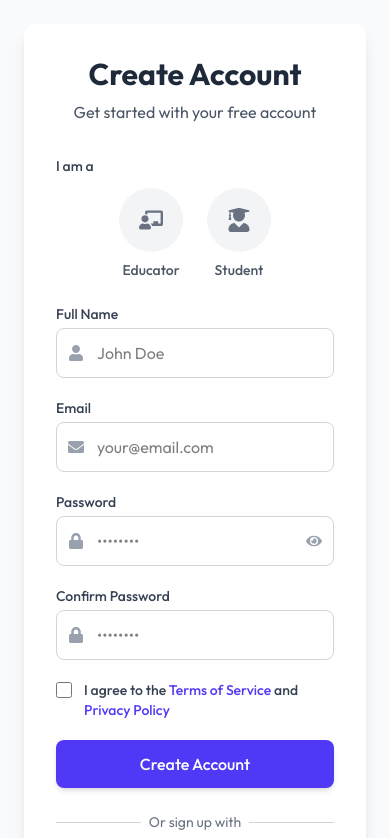
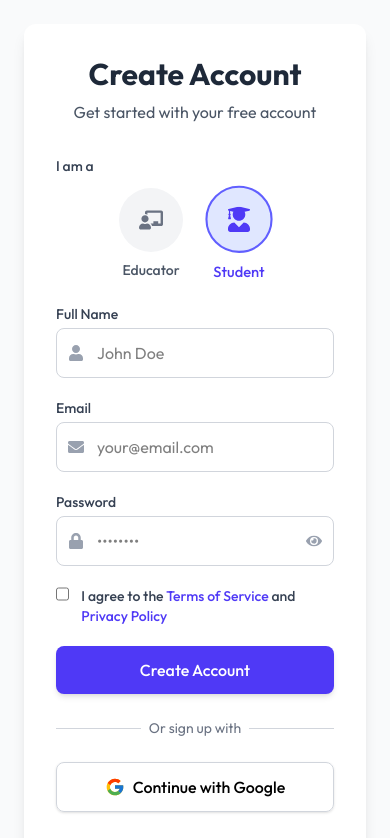
Before and after one commit to extremecoder-rgb/Edura, a React (Vite) app in the folder frontend/: page /signup in a window 390 px wide. Shown: the top 838 px of the page. Built offline with nearby package versions, Linux system fonts and the light colour scheme; a web font is replaced by a local one.

Commit message:
Compeleted authentication

```diff
--- a/frontend/src/App.jsx
+++ b/frontend/src/App.jsx
@@ -1,17 +1,23 @@
-import { BrowserRouter as Router, Routes, Route } from 'react-router-dom'
+import React from 'react'
+import {Route, Routes} from 'react-router-dom'
 import Home from './pages/Home'
-import SignIn from './pages/SignIn'
 import SignUp from './pages/SignUp'
+import Login from './pages/Login'
+import Landing from './pages/Landing';
 
+import {ToastContainer} from "react-toastify"
+export const serverUrl = "http://localhost:8000"
 function App() {
   return (
-    <Router>
-      <Routes>
-        <Route path="/" element={<Home />} />
-        <Route path="/signin" element={<SignIn />} />
-        <Route path="/signup" element={<SignUp />} />
-      </Routes>
-    </Router>
+    <>
+    <ToastContainer />
+        <Routes>
+          <Route path="/" element={<Landing />} />
+          <Route path="/signin" element={<Login/>} />
+          <Route path="/signup" element={<SignUp />} />
+          <Route path="/home" element={<Home />} />
+        </Routes>
+    </>
   )
 }
 
--- a/frontend/src/main.jsx
+++ b/frontend/src/main.jsx
@@ -2,10 +2,11 @@ import React from 'react'
 import ReactDOM from 'react-dom/client'
 import App from './App'
 import './index.css' // If you have Tailwind CSS
+import { BrowserRouter } from 'react-router-dom'
 
 const root = ReactDOM.createRoot(document.getElementById('root'))
 root.render(
-  <React.StrictMode>
+  <BrowserRouter>
     <App />
-  </React.StrictMode>
+  </BrowserRouter>
 )
--- /dev/null
+++ b/frontend/src/pages/Landing.jsx
@@ -0,0 +1,81 @@
+import { Link } from 'react-router-dom';
+import { FaBookOpen, FaGraduationCap } from 'react-icons/fa';
+
+const Landing = () => {
+  return (
+    <div className="min-h-screen bg-gradient-to-br from-blue-50 to-indigo-100">
+
+      <nav className="bg-white shadow-sm py-4 px-6">
+        <div className="max-w-6xl mx-auto flex justify-between items-center">
+          <div className="flex items-center space-x-2">
+            <FaBookOpen className="text-indigo-600 text-2xl" />
+            <span className="text-xl font-bold">Edura</span>
+          </div>
+          <div className="flex space-x-4">
+            <Link to="/signin" className="px-4 py-2 text-indigo-600 hover:text-indigo-800">
+              Sign In
+            </Link>
+            <Link
+              to="/signup"
+              className="px-4 py-2 bg-indigo-600 text-white rounded-md hover:bg-indigo-700"
+            >
+              Sign Up
+            </Link>
+          </div>
+        </div>
+      </nav>
+
+      <main className="max-w-6xl mx-auto px-6 py-16 text-center">
+        <h1 className="text-5xl font-bold text-gray-900 mb-6">
+          Learn Without Limits
+        </h1>
+        <p className="text-xl text-gray-600 max-w-2xl mx-auto mb-10">
+          Master new skills with our interactive courses designed for all levels.
+        </p>
+        <div className="flex justify-center space-x-4">
+          <Link
+            to="/signup"
+            className="px-8 py-3 bg-indigo-600 text-white rounded-lg hover:bg-indigo-700"
+          >
+            Get Started
+          </Link>
+          <Link
+            to="/courses"
+            className="px-8 py-3 text-indigo-700 bg-indigo-100 rounded-lg hover:bg-indigo-200"
+          >
+            Browse Courses
+          </Link>
+        </div>
+      </main>
+
+      <section className="max-w-6xl mx-auto px-6 py-16">
+        <h2 className="text-3xl font-bold text-center mb-12">Why Choose Us?</h2>
+        <div className="grid md:grid-cols-2 gap-8">
+          <div className="bg-white p-6 rounded-lg shadow-md">
+            <FaGraduationCap className="text-indigo-600 text-3xl mb-4" />
+            <h3 className="text-xl font-semibold mb-2">Expert Instructors</h3>
+            <p className="text-gray-600">
+              Learn from industry professionals with real-world experience.
+            </p>
+          </div>
+          <div className="bg-white p-6 rounded-lg shadow-md">
+            <FaBookOpen className="text-indigo-600 text-3xl mb-4" />
+            <h3 className="text-xl font-semibold mb-2">Diverse Courses</h3>
+            <p className="text-gray-600">
+              100+ courses covering tech, business, and creative skills.
+            </p>
+          </div>
+        </div>
+      </section>
+
+
+      <footer className="bg-white py-8 mt-12">
+        <div className="max-w-6xl mx-auto px-6 text-center text-gray-500">
+          © {new Date().getFullYear()} Edura. All rights reserved.
+        </div>
+      </footer>
+    </div>
+  );
+};
+
+export default Landing;
--- a/frontend/src/pages/Login.jsx
+++ b/frontend/src/pages/Login.jsx
@@ -2,36 +2,37 @@ import { useState } from 'react';
 import { Link } from 'react-router-dom';
 import { FaUser, FaLock, FaEye, FaEyeSlash } from 'react-icons/fa';
 import { FcGoogle } from 'react-icons/fc';
+import { useNavigate } from 'react-router-dom'
+import { ClipLoader } from 'react-spinners';
+import { serverUrl } from '../App';
+import axios from 'axios';
+import { toast } from 'react-toastify';
 
-const SignIn = () => {
-  const [showPassword, setShowPassword] = useState(false);
-  const [formData, setFormData] = useState({
-    email: '',
-    password: ''
-  });
+const Login = () => {
+  const [showPassword, setShowPassword] = useState(false)
+  const [email,setEmail] = useState("")
+  const [password,setPassword] = useState("")
+  const [loading, setLoading] = useState(false);
 
-  const handleChange = (e) => {
-    const { name, value } = e.target;
-    setFormData(prev => ({
-      ...prev,
-      [name]: value
-    }));
-  };
+  const navigate = useNavigate()
+  const handleLogin = async () => {
+    setLoading(true)
+    try{
+      const result = await axios.post(serverUrl + "/api/auth/login", {email, password}, {withCredentials:true})
+      console.log(result.data)
+      setLoading(false)
+      toast.success("Login Successfully")
+      navigate("/home");
+    } catch(error) {
+      console.log(error)
+      setLoading(false)
+      toast.error(error.response.data.message)
+    }
+  }
 
-  const handleSubmit = (e) => {
-    e.preventDefault();
-    console.log('Form submitted:', formData);
-
-  };
-
-  const handleGoogleLogin = () => {
-    console.log("Google login clicked");
-
-  };
 
   return (
     <div className="min-h-screen flex bg-gray-50">
-
       <div className="hidden lg:block w-1/2 relative bg-indigo-700">
         <div
           className="absolute inset-0 bg-[url('https://images.unsplash.com/photo-1546410531-bb4caa6b424d?q=80&w=1171&auto=format&fit=crop&ixlib=rb-4.1.0&ixid=M3wxMjA3fDB8MHxwaG90by1wYWdlfHx8fGVufDB8fHx8fA%3D%3D')] bg-cover bg-center opacity-90"
@@ -50,7 +51,7 @@ const SignIn = () => {
             <p className="text-gray-600 mt-2">Access your learning dashboard</p>
           </div>
 
-          <form onSubmit={handleSubmit} className="space-y-5">
+          <form onSubmit={(e)=>e.preventDefault()} className="space-y-5">
 
             <div>
               <label htmlFor="email" className="block text-sm font-medium text-gray-700 mb-1">
@@ -64,8 +65,8 @@ const SignIn = () => {
           id="email"
            name="email"
           type="email"
-            value={formData.email}
-           onChange={handleChange}
+            onChange={(e) => setEmail(e.target.value)}
+            value={email}
             className="w-full pl-10 pr-3 py-3 border border-gray-300 rounded-lg focus:ring-2 focus:ring-indigo-5focus:border-transparent"
              placeholder="your@email.com"
              required
@@ -87,8 +88,8 @@ const SignIn = () => {
                   id="password"
                   name="password"
                   type={showPassword ? "text" : "password"}
-                  value={formData.password}
-                  onChange={handleChange}
+                  onChange={(e) => setPassword(e.target.value)}
+                  value={password}
                   className="w-full pl-10 pr-10 py-3 border border-gray-300 rounded-lg focus:ring-2 focus:ring-indigo-500 focus:border-transparent"
                   placeholder="••••••••"
                   required
@@ -131,8 +132,10 @@ const SignIn = () => {
             <button
               type="submit"
               className="w-full bg-indigo-600 hover:bg-indigo-700 text-white font-medium py-3 px-4 rounded-lg transition duration-200 shadow-md hover:shadow-lg"
+              disabled={loading}
+              onClick={handleLogin}
             >
-              Sign In
+              {loading ? <ClipLoader size={30} color='white'/>:"Sign In"}
             </button>
           </form>
 
@@ -148,7 +151,6 @@ const SignIn = () => {
 
 
         <button
-            onClick={handleGoogleLogin}
             className="w-full flex items-center justify-center gap-2 px-4 py-3 border border-gray-300 rounded-lg hover:bg-gray-50 transition-colors shadow-sm"
           >
          <FcGoogle className="text-xl" />
@@ -168,4 +170,4 @@ const SignIn = () => {
   );
 };
 
-export default SignIn;
+export default Login;
--- a/frontend/src/pages/SignUp.jsx
+++ b/frontend/src/pages/SignUp.jsx
@@ -1,37 +1,48 @@
 import { useState } from 'react';
-import { Link } from 'react-router-dom';
-import { FaUser, FaEnvelope, FaLock, FaEye, FaEyeSlash, FaChalkboardTeacher, FaUserGraduate } from 'react-icons/fa';
+import { Link, useNavigate } from 'react-router-dom';
+import {
+  FaUser, FaEnvelope, FaLock, FaEye, FaEyeSlash,
+  FaChalkboardTeacher, FaUserGraduate
+} from 'react-icons/fa';
 import { FcGoogle } from 'react-icons/fc';
+import axios from 'axios';
+import { toast } from 'react-toastify';
+import { ClipLoader } from 'react-spinners';
+import { serverUrl } from '../App';
 
 const SignUp = () => {
   const [showPassword, setShowPassword] = useState(false);
-  const [userType, setUserType] = useState(null);
-  const [formData, setFormData] = useState({
-    name: '',
-    email: '',
-    password: '',
-    confirmPassword: ''
-  });
+  const [name,setName] = useState("")
+  const [email,setEmail] = useState("")
+  const [password,setPassword] = useState("")
+  const [role, setRole] = useState("student");
+  const [loading, setLoading] = useState(false);
 
-  const handleChange = (e) => {
-    const { name, value } = e.target;
-    setFormData(prev => ({
-      ...prev,
-      [name]: value
-    }));
-  };
+  const navigate = useNavigate();
 
-  const handleSubmit = (e) => {
+  const handleSignUp = async (e) => {
     e.preventDefault();
-    console.log('Form submitted:', formData, 'User type:', userType);
-  };
-
-  const handleGoogleSignUp = () => {
-    console.log("Google sign up clicked");
+    setLoading(true);
+    try {
+      const result = await axios.post(
+        serverUrl + "/api/auth/signup",
+        {name, password, email, role},
+        {withCredentials: true}
+      );
+      console.log(result.data);
+      toast.success("Signup Successful");
+      navigate("/home");
+    } catch(error) {
+      console.log(error);
+      toast.error(error.response?.data?.message || "Signup failed");
+    } finally {
+      setLoading(false);
+    }
   };
 
   return (
     <div className="min-h-screen flex bg-gray-50">
+      {/* Left side image */}
       <div className="hidden lg:block w-1/2 relative bg-indigo-700">
         <div
           className="absolute inset-0 bg-cover bg-center opacity-90"
@@ -50,6 +61,7 @@ const SignUp = () => {
         </div>
       </div>
 
+      {/* Right side form */}
       <div className="w-full lg:w-1/2 flex items-center justify-center p-6">
         <div className="w-full max-w-md bg-white rounded-xl shadow-lg overflow-hidden">
           <div className="p-8">
@@ -58,40 +70,39 @@ const SignUp = () => {
               <p className="text-gray-600 mt-2">Get started with your free account</p>
             </div>
 
+            {/* Role Selection */}
             <div className="mb-6">
               <label className="block text-sm font-medium text-gray-700 mb-3">I am a</label>
               <div className="flex justify-center space-x-6">
                 <div
-                  className={`flex flex-col items-center cursor-pointer transition-all ${userType === 'educator' ? 'transform scale-105' : ''}`}
-                  onClick={() => setUserType('educator')}
+                  className={`flex flex-col items-center cursor-pointer transition-all ${role === 'educator' ? 'transform scale-105' : ''}`}
+                  onClick={() => setRole('educator')}
                 >
-                  <div className={`relative w-16 h-16 rounded-full flex items-center justify-center ${userType === 'educator' ? 'bg-indigo-100 border-2 border-indigo-500' : 'bg-gray-100 border-2 border-transparent'}`}>
-                    <FaChalkboardTeacher className={`text-2xl ${userType === 'educator' ? 'text-indigo-600' : 'text-gray-500'}`} />
-                    {userType === 'educator' && (
+                  <div className={`relative w-16 h-16 rounded-full flex items-center justify-center ${role === 'educator' ? 'bg-indigo-100 border-2 border-indigo-500' : 'bg-gray-100 border-2 border-transparent'}`}>
+                    <FaChalkboardTeacher className={`text-2xl ${role === 'educator' ? 'text-indigo-600' : 'text-gray-500'}`} />
+                    {role === 'educator' && (
                       <span className="absolute -top-2 -right-2 bg-yellow-400 text-xs font-bold px-2 py-1 rounded-full">PREMIUM</span>
                     )}
                   </div>
-                  <span className={`mt-2 text-sm font-medium ${userType === 'educator' ? 'text-indigo-600' : 'text-gray-600'}`}>Educator</span>
+                  <span className={`mt-2 text-sm font-medium ${role === 'educator' ? 'text-indigo-600' : 'text-gray-600'}`}>Educator</span>
                 </div>
 
                 <div
-                  className={`flex flex-col items-center cursor-pointer transition-all ${userType === 'student' ? 'transform scale-105' : ''}`}
-                  onClick={() => setUserType('student')}
+                  className={`flex flex-col items-center cursor-pointer transition-all ${role === 'student' ? 'transform scale-105' : ''}`}
+                  onClick={() => setRole('student')}
                 >
-                  <div className={`relative w-16 h-16 rounded-full flex items-center justify-center ${userType === 'student' ? 'bg-indigo-100 border-2 border-indigo-500' : 'bg-gray-100 border-2 border-transparent'}`}>
-                    <FaUserGraduate className={`text-2xl ${userType === 'student' ? 'text-indigo-600' : 'text-gray-500'}`} />
+                  <div className={`relative w-16 h-16 rounded-full flex items-center justify-center ${role === 'student' ? 'bg-indigo-100 border-2 border-indigo-500' : 'bg-gray-100 border-2 border-transparent'}`}>
+                    <FaUserGraduate className={`text-2xl ${role === 'student' ? 'text-indigo-600' : 'text-gray-500'}`} />
                   </div>
-                  <span className={`mt-2 text-sm font-medium ${userType === 'student' ? 'text-indigo-600' : 'text-gray-600'}`}>Student</span>
+                  <span className={`mt-2 text-sm font-medium ${role === 'student' ? 'text-indigo-600' : 'text-gray-600'}`}>Student</span>
                 </div>
               </div>
             </div>
 
-            <form onSubmit={handleSubmit} className="space-y-5">
-
+            {/* Form */}
+            <form onSubmit={handleSignUp} className="space-y-5">
               <div>
-                <label htmlFor="name" className="block text-sm font-medium text-gray-700 mb-1">
-                  Full Name
-                </label>
+                <label htmlFor="name" className="block text-sm font-medium text-gray-700 mb-1">Full Name</label>
                 <div className="relative">
                   <div className="absolute inset-y-0 left-0 pl-3 flex items-center pointer-events-none">
                     <FaUser className="text-gray-400" />
@@ -100,8 +111,8 @@ const SignUp = () => {
                     id="name"
                     name="name"
                     type="text"
-                    value={formData.name}
-                    onChange={handleChange}
+                    onChange={(e) => setName(e.target.value)}
+                    value={name}
                     className="w-full pl-10 pr-3 py-3 border border-gray-300 rounded-lg focus:ring-2 focus:ring-indigo-500 focus:border-transparent"
                     placeholder="John Doe"
                     required
@@ -109,11 +120,8 @@ const SignUp = () => {
                 </div>
               </div>
 
-
               <div>
-                <label htmlFor="email" className="block text-sm font-medium text-gray-700 mb-1">
-                  Email
-                </label>
+                <label htmlFor="email" className="block text-sm font-medium text-gray-700 mb-1">Email</label>
                 <div className="relative">
                   <div className="absolute inset-y-0 left-0 pl-3 flex items-center pointer-events-none">
                     <FaEnvelope className="text-gray-400" />
@@ -122,8 +130,8 @@ const SignUp = () => {
                     id="email"
                     name="email"
                     type="email"
-                    value={formData.email}
-                    onChange={handleChange}
+                    onChange={(e) => setEmail(e.target.value)}
+                    value={email}
                     className="w-full pl-10 pr-3 py-3 border border-gray-300 rounded-lg focus:ring-2 focus:ring-indigo-500 focus:border-transparent"
                     placeholder="your@email.com"
                     required
@@ -132,9 +140,7 @@ const SignUp = () => {
               </div>
 
               <div>
-                <label htmlFor="password" className="block text-sm font-medium text-gray-700 mb-1">
-                  Password
-                </label>
+                <label htmlFor="password" className="block text-sm font-medium text-gray-700 mb-1">Password</label>
                 <div className="relative">
                   <div className="absolute inset-y-0 left-0 pl-3 flex items-center pointer-events-none">
                     <FaLock className="text-gray-400" />
@@ -143,8 +149,8 @@ const SignUp = () => {
                     id="password"
                     name="password"
                     type={showPassword ? "text" : "password"}
-                    value={formData.password}
-                    onChange={handleChange}
+                    onChange={(e) => setPassword(e.target.value)}
+                    value={password}
                     className="w-full pl-10 pr-10 py-3 border border-gray-300 rounded-lg focus:ring-2 focus:ring-indigo-500 focus:border-transparent"
                     placeholder="••••••••"
                     required
@@ -154,7 +160,6 @@ const SignUp = () => {
                     type="button"
                     className="absolute inset-y-0 right-0 pr-3 flex items-center"
                     onClick={() => setShowPassword(!showPassword)}
-                    aria-label={showPassword ? "Hide password" : "Show password"}
                   >
                     {showPassword ? (
                       <FaEyeSlash className="text-gray-400 hover:text-indigo-500" />
@@ -165,62 +170,32 @@ const SignUp = () => {
                 </div>
               </div>
 
-
-              <div>
-                <label htmlFor="confirmPassword" className="block text-sm font-medium text-gray-700 mb-1">
-                  Confirm Password
-                </label>
-                <div className="relative">
-                  <div className="absolute inset-y-0 left-0 pl-3 flex items-center pointer-events-none">
-                    <FaLock className="text-gray-400" />
-                  </div>
-                  <input
-                    id="confirmPassword"
-                    name="confirmPassword"
-                    type={showPassword ? "text" : "password"}
-                    value={formData.confirmPassword}
-                    onChange={handleChange}
-                    className="w-full pl-10 pr-3 py-3 border border-gray-300 rounded-lg focus:ring-2 focus:ring-indigo-500 focus:border-transparent"
-                    placeholder="••••••••"
-                    required
-                    minLength="8"
-                  />
-                </div>
-              </div>
-
               <div className="flex items-start">
-                <div className="flex items-center h-5">
                 <input
                   id="terms"
                   name="terms"
                   type="checkbox"
-                    className="focus:ring-indigo-500 h-4 w-4 text-indigo-600 border-gray-300 rounded"
+                  className="h-4 w-4 text-indigo-600 border-gray-300 rounded"
                   required
                 />
-                </div>
-                <div className="ml-3 text-sm">
-                  <label htmlFor="terms" className="font-medium text-gray-700">
+                <label htmlFor="terms" className="ml-3 text-sm font-medium text-gray-700">
                   I agree to the{' '}
-                    <Link to="/terms" className="text-indigo-600 hover:text-indigo-500">
-                      Terms of Service
-                    </Link>{' '}
+                  <Link to="/terms" className="text-indigo-600 hover:text-indigo-500">Terms of Service</Link>{' '}
                   and{' '}
-                    <Link to="/privacy" className="text-indigo-600 hover:text-indigo-500">
-                      Privacy Policy
-                    </Link>
+                  <Link to="/privacy" className="text-indigo-600 hover:text-indigo-500">Privacy Policy</Link>
                 </label>
-                </div>
               </div>
 
               <button
                 type="submit"
                 className="w-full bg-indigo-600 hover:bg-indigo-700 text-white font-medium py-3 px-4 rounded-lg transition duration-200 shadow-md hover:shadow-lg"
-                disabled={!userType}
+                disabled={loading}
               >
-                Create Account
+                {loading ? <ClipLoader size={30} color='white' /> : "Create Account"}
               </button>
             </form>
 
+            {/* Google sign-up */}
             <div className="relative my-6">
               <div className="absolute inset-0 flex items-center">
                 <div className="w-full border-t border-gray-300"></div>
@@ -231,7 +206,6 @@ const SignUp = () => {
             </div>
 
             <button
-              onClick={handleGoogleSignUp}
               className="w-full flex items-center justify-center gap-2 px-4 py-3 border border-gray-300 rounded-lg hover:bg-gray-50 transition-colors shadow-sm"
             >
               <FcGoogle className="text-xl" />
@@ -241,7 +215,7 @@ const SignUp = () => {
             <div className="mt-6 text-center">
               <p className="text-sm text-gray-600">
                 Already have an account?{' '}
-                <Link to="/signin" className="font-medium text-indigo-600 hover:text-indigo-500">
+                <Link to="/login" className="font-medium text-indigo-600 hover:text-indigo-500">
                   Sign in
                 </Link>
               </p>
```
Also changed, not shown: frontend/src/pages/Home.jsx (+3 -73 lines), frontend/src/index.css (line endings or trailing spaces), frontend/src/redux/store.js (added), 1 other file (tests, documents, lock files or other folders). Lines whose indentation alone changed are shown as unchanged.
